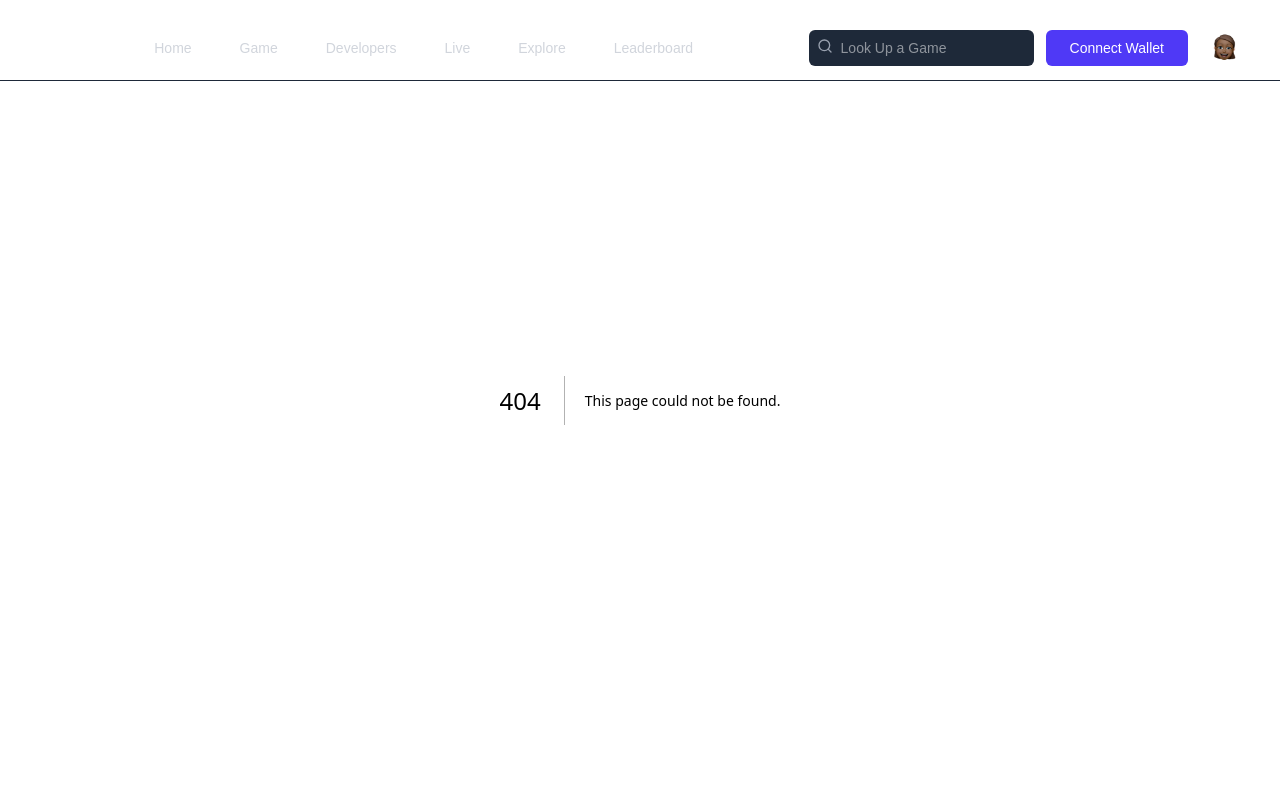
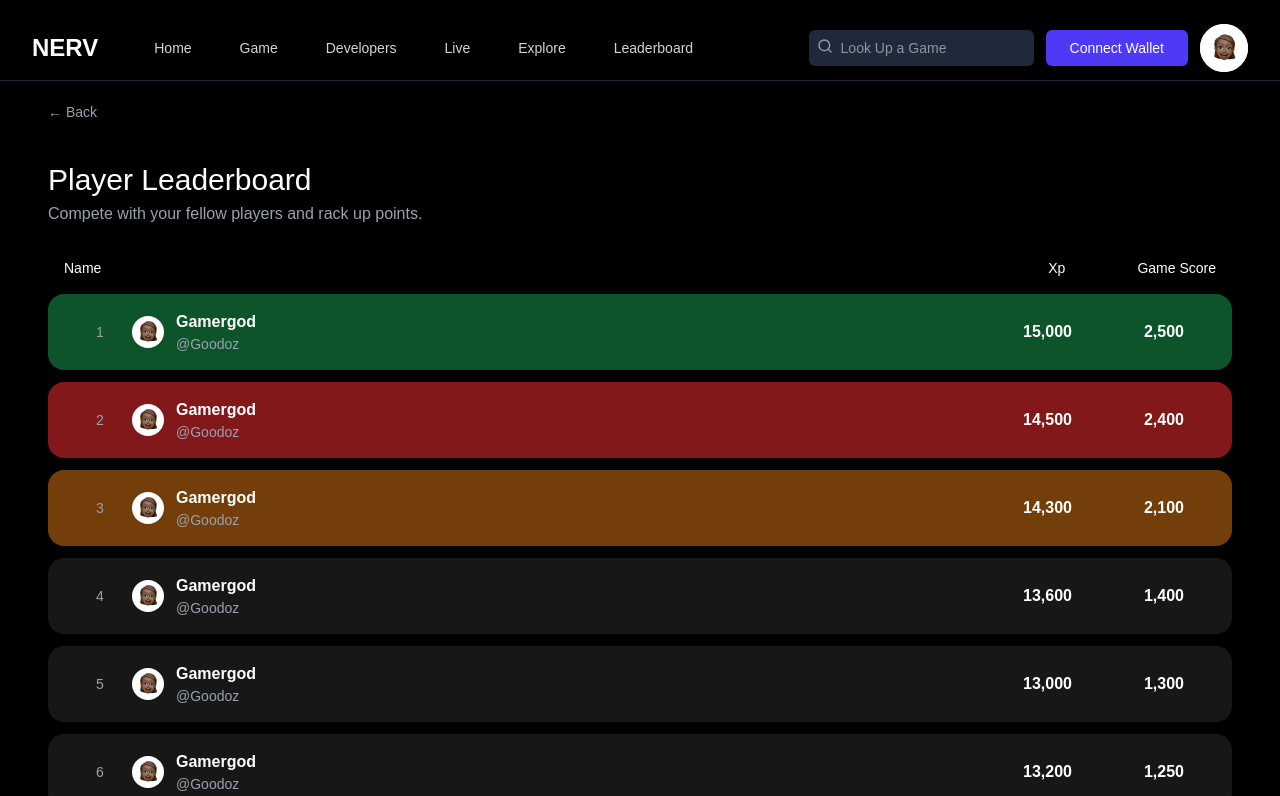
Before and after one commit to Ekenesamuel8/nerv_frontend, a Next.js app: page /games/cosmic-clash/leaderboard in a window 1280 px wide. Before the commit this address had no page. Shown: the top 796 px of the page. Built offline with nearby package versions, Linux system fonts and the light colour scheme; a web font is replaced by a local one.

Commit message:
completing nerv front

```diff
--- /dev/null
+++ b/src/app/games/cosmic-clash/leaderboard/page.tsx
@@ -0,0 +1,76 @@
+"use client";
+
+import { motion } from "framer-motion";
+import Image from "next/image";
+
+const leaderboardData = [
+  { rank: 1, name: "Gamergod", handle: "@Goodoz", xp: "15,000", score: "2,500", color: "bg-green-900" },
+  { rank: 2, name: "Gamergod", handle: "@Goodoz", xp: "14,500", score: "2,400", color: "bg-red-900" },
+  { rank: 3, name: "Gamergod", handle: "@Goodoz", xp: "14,300", score: "2,100", color: "bg-yellow-900" },
+  { rank: 4, name: "Gamergod", handle: "@Goodoz", xp: "13,600", score: "1,400", color: "bg-neutral-900" },
+  { rank: 5, name: "Gamergod", handle: "@Goodoz", xp: "13,000", score: "1,300", color: "bg-neutral-900" },
+  { rank: 6, name: "Gamergod", handle: "@Goodoz", xp: "13,200", score: "1,250", color: "bg-neutral-900" },
+  { rank: 7, name: "Gamergod", handle: "@Goodoz", xp: "13,200", score: "1,250", color: "bg-neutral-900" },
+  { rank: 8, name: "Gamergod", handle: "@Goodoz", xp: "13,200", score: "1,250", color: "bg-neutral-900" },
+  { rank: 25, name: "Gamergod", handle: "@Goodoz", xp: "1,000", score: "250", color: "bg-neutral-900" },
+];
+
+export default function Leaderboard() {
+  return (
+    <div className="min-h-screen bg-black text-white px-4 sm:px-12 py-8 pt-25">
+      <button className="text-sm text-gray-400 hover:text-white mb-10">&larr; Back</button>
+
+      <div>
+        <h1 className="text-3xl font-fancy mb-1">Player Leaderboard</h1>
+        <p className="text-gray-400 mb-8">Compete with your fellow players and rack up points.</p>
+
+        {/* Header Row */}
+        <div className="grid grid-cols-2 text-white text-sm mb-4 px-4">
+          <p>Name</p>
+          <div className="flex gap-5 sm:gap-18 justify-end">
+            <p className="text-center">Xp</p>
+            <p className="text-right">Game Score</p>
+          </div>
+        </div>
+
+        {/* Leaderboard Items */}
+        <div className="space-y-3">
+          {leaderboardData.map((player, index) => (
+            <motion.div
+              key={index}
+              initial={{ opacity: 0, y: 20 }}
+              animate={{ opacity: 1, y: 0 }}
+              transition={{ delay: index * 0.1 }}
+              className={`grid grid-cols-2 items-center ${player.color} rounded-2xl p-4 sm:px-12`}
+            >
+              {/* Player Info */}
+              <div className="flex items-center gap-3">
+                <span className="text-sm text-gray-400 w-6">{player.rank}</span>
+
+                <img
+                  src="/avatar/profile.jpg"
+                  alt="avatar"
+                  width={32}
+                  height={32}
+                  className="hover:text-gray-600 rounded-full bg-white space-x-4"
+                />
+                <div>
+                  <p className="font-semibold">{player.name}</p>
+                  <p className="text-gray-400 text-sm">{player.handle}</p>
+                </div>
+              </div>
+
+              <div className="flex gap-5 sm:gap-18 justify-end">
+                {/* XP */}
+                <p className=" font-semibold">{player.xp}</p>
+
+                {/* Score */}
+                <p className=" font-semibold">{player.score}</p>
+              </div>
+            </motion.div>
+          ))}
+        </div>
+      </div>
+    </div>
+  );
+}
--- a/src/app/games/cosmic-clash/page.tsx
+++ b/src/app/games/cosmic-clash/page.tsx
@@ -15,10 +15,10 @@ export default function CosmicClash() {
 
         {/* Tabs */}
         <div className="flex gap-12 mt-9 text-sm">
-          <button className="text-white border-b-2 border-white pb-1 px-2">
+          <button className="text-white pb-1 px-2">
             Overview
           </button>
-          <button className="hover:text-white">Leaderboards</button>
+          <Link href="/games/cosmic-clash/leaderboard" className="hover:text-white">Leaderboards</Link>
           <button className="hover:text-white">Quests</button>
           <button className="hover:text-white">Patch Info</button>
         </div>
```
